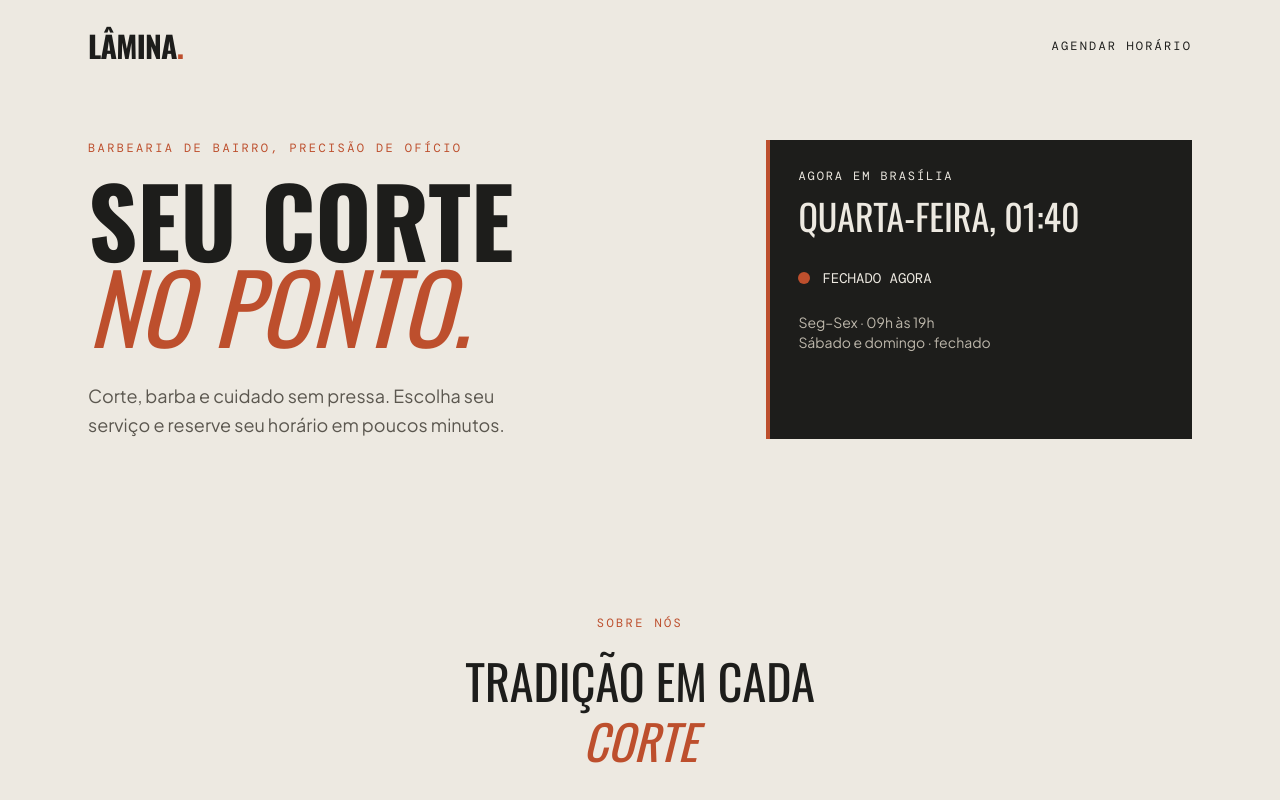
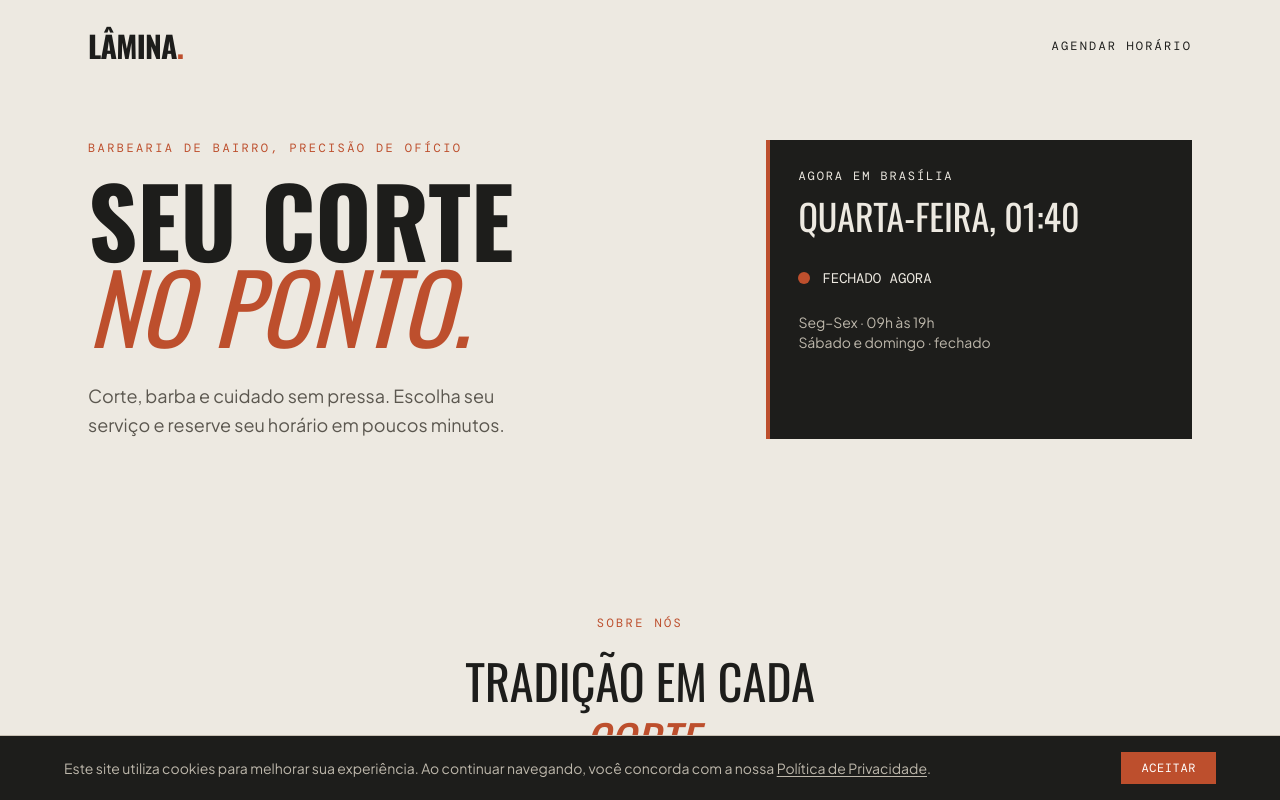
Before and after one commit to Thy281/barbearia, a React (Vite) app in the folder frontend/: page / in a window 1280 px wide. Shown: the top 800 px of the page. Built offline with nearby package versions, Linux system fonts and the light colour scheme; no server answers.

Commit message:
feat: add LGPD cookie consent banner

```diff
--- a/frontend/src/App.tsx
+++ b/frontend/src/App.tsx
@@ -17,7 +17,7 @@ const todayStr = toDateStr(today);
 
 export default function App() {
   if (window.location.pathname === '/admin') return <Admin />;
-  const [clock, setClock] = useState(brasiliaNow()); const [isOpen, setIsOpen] = useState(openNow()); const [form, setForm] = useState({ name: '', phone: '', service: services[0].name }); const [message, setMessage] = useState(''); const [cm, setCm] = useState(today.getMonth()); const [cy, setCy] = useState(today.getFullYear()); const [sd, setSd] = useState(''); const [st, setSt] = useState(''); const [slots, setSlots] = useState<{slot_time:string}[]>([]); const [loading, setLoading] = useState(false); const [lastId, setLastId] = useState(''); const [cancelToken, setCancelToken] = useState(''); const [canceling, setCanceling] = useState(false);
+  const [clock, setClock] = useState(brasiliaNow()); const [isOpen, setIsOpen] = useState(openNow()); const [form, setForm] = useState({ name: '', phone: '', service: services[0].name }); const [message, setMessage] = useState(''); const [cm, setCm] = useState(today.getMonth()); const [cy, setCy] = useState(today.getFullYear()); const [sd, setSd] = useState(''); const [st, setSt] = useState(''); const [slots, setSlots] = useState<{slot_time:string}[]>([]); const [loading, setLoading] = useState(false); const [lastId, setLastId] = useState(''); const [cancelToken, setCancelToken] = useState(''); const [canceling, setCanceling] = useState(false); const [lgpd, setLgpd] = useState(() => localStorage.getItem('lgpd') === '1');
   useEffect(() => { const id = window.setInterval(() => { setClock(brasiliaNow()); setIsOpen(openNow()); }, 1000); return () => clearInterval(id); }, []);
   useEffect(() => { if (!sd) return; setSt(''); setLoading(true); fetch(`${api}/api/slots?date=${sd}`).then(r => r.json()).then(setSlots).finally(() => setLoading(false)); }, [sd]);
   async function submit(e: React.FormEvent) { e.preventDefault(); if (!sd || !st) return; if (!phoneRegex.test(form.phone)) { setMessage('Telefone inválido. Use (XX) XXXXX-XXXX.'); return; } setMessage('Enviando...'); const appointmentAt = new Date(sd + 'T' + st + ':00-03:00').toISOString(); const res = await fetch(`${api}/api/appointments`, { method: 'POST', headers: { 'Content-Type': 'application/json' }, body: JSON.stringify({ ...form, appointmentAt }) }); const data = await res.json(); if (res.ok) { setLastId(data.id); setCancelToken(data.cancellationToken); setMessage('Agendamento recebido!'); setForm({ name: '', phone: '', service: services[0].name }); setSd(''); setSt(''); } else setMessage(data.error); }
@@ -41,5 +41,6 @@ export default function App() {
     <button disabled={!sd||!st} className="mt-3 bg-[#bd4f2d] px-6 py-4 font-mono text-sm font-bold uppercase tracking-[.15em] text-white transition hover:bg-[#913a20] disabled:opacity-40">Confirmar agendamento</button>{message && <p aria-live="polite" className="text-sm">{message}</p>}{lastId && !canceling && <button type="button" onClick={cancelBooking} className="text-sm font-mono text-[#bd4f2d] underline">Cancelar agendamento</button>}{canceling && <p className="text-sm text-[#5b574f]">Cancelando...</p>}</form></section>
     <section className="bg-[#1d1d1b] px-6 py-10 text-[#ede9e1]"><div className="mx-auto grid max-w-6xl gap-6 md:grid-cols-[1fr_2fr]"><div><p className="font-mono text-xs uppercase tracking-[.16em] text-[#bdb7ab]">Onde estamos</p><h2 className="mt-3 font-display text-4xl uppercase">Venha tomar um café.</h2><p className="mt-4 text-[#bdb7ab]">Rua da Barbearia, 200 · Centro<br/>São Paulo — SP</p></div><div className="overflow-hidden border border-[#4b4842]"><iframe className="h-[28rem] w-full" style={{filter:'sepia(0.25) saturate(0.65)'}} title="Localização da barbearia" src="https://www.google.com/maps?q=S%C3%A3o+Paulo%2C+SP&output=embed" loading="lazy"/></div></div></section>
     <footer className="mx-auto flex max-w-6xl items-center justify-between px-6 py-6 font-mono text-xs uppercase"><span>© {new Date().getFullYear()} Lâmina</span><div className="flex items-center gap-3"><a href="https://instagram.com/thy281" target="_blank" rel="noopener noreferrer" className="transition hover:text-[#bd4f2d]" aria-label="Instagram"><svg xmlns="http://www.w3.org/2000/svg" width="16" height="16" viewBox="0 0 24 24" fill="none" stroke="currentColor" strokeWidth="2" strokeLinecap="round" strokeLinejoin="round"><rect width="20" height="20" x="2" y="2" rx="5" ry="5"/><path d="M16 11.37A4 4 0 1 1 12.63 8 4 4 0 0 1 16 11.37z"/><line x1="17.5" x2="17.51" y1="6.5" y2="6.5"/></svg></a><a href="https://wa.me/5511999999999" target="_blank" rel="noopener noreferrer" className="transition hover:text-[#bd4f2d]" aria-label="WhatsApp"><svg xmlns="http://www.w3.org/2000/svg" width="16" height="16" viewBox="0 0 24 24" fill="none" stroke="currentColor" strokeWidth="2" strokeLinecap="round" strokeLinejoin="round"><path d="M3 21l1.65-3.8a9 9 0 1 1 3.4 2.9L3 21"/><path d="M9 10a.5.5 0 0 0 1 0V9a.5.5 0 0 0-1 0v1a5 5 0 0 0 5 5h1a.5.5 0 0 0 0-1h-1a.5.5 0 0 0 0 1"/></svg></a></div><div className="flex items-center gap-4"><a href="/admin">Área administrativa</a><span className="text-[#5b574f]">feito por <a href="https://github.com/Thy281" target="_blank" rel="noopener noreferrer" className="underline underline-offset-2 transition hover:text-[#bd4f2d]">@Thy281</a></span></div></footer>
+    {!lgpd && <div className="fixed bottom-0 left-0 right-0 z-50 border-t border-[#c9c1b4] bg-[#1d1d1b] px-6 py-4 text-[#ede9e1]"><div className="mx-auto flex max-w-6xl items-center justify-between gap-4"><p className="text-sm leading-relaxed text-[#bdb7ab]">Este site utiliza cookies para melhorar sua experiência. Ao continuar navegando, você concorda com a nossa <a href="#" className="underline underline-offset-2 transition hover:text-[#bd4f2d]">Política de Privacidade</a>.</p><button onClick={()=>{localStorage.setItem('lgpd','1');setLgpd(true)}} className="shrink-0 bg-[#bd4f2d] px-5 py-2 font-mono text-xs uppercase tracking-wider text-white transition hover:bg-[#913a20]">Aceitar</button></div></div>}
   </main>;
 }
```
